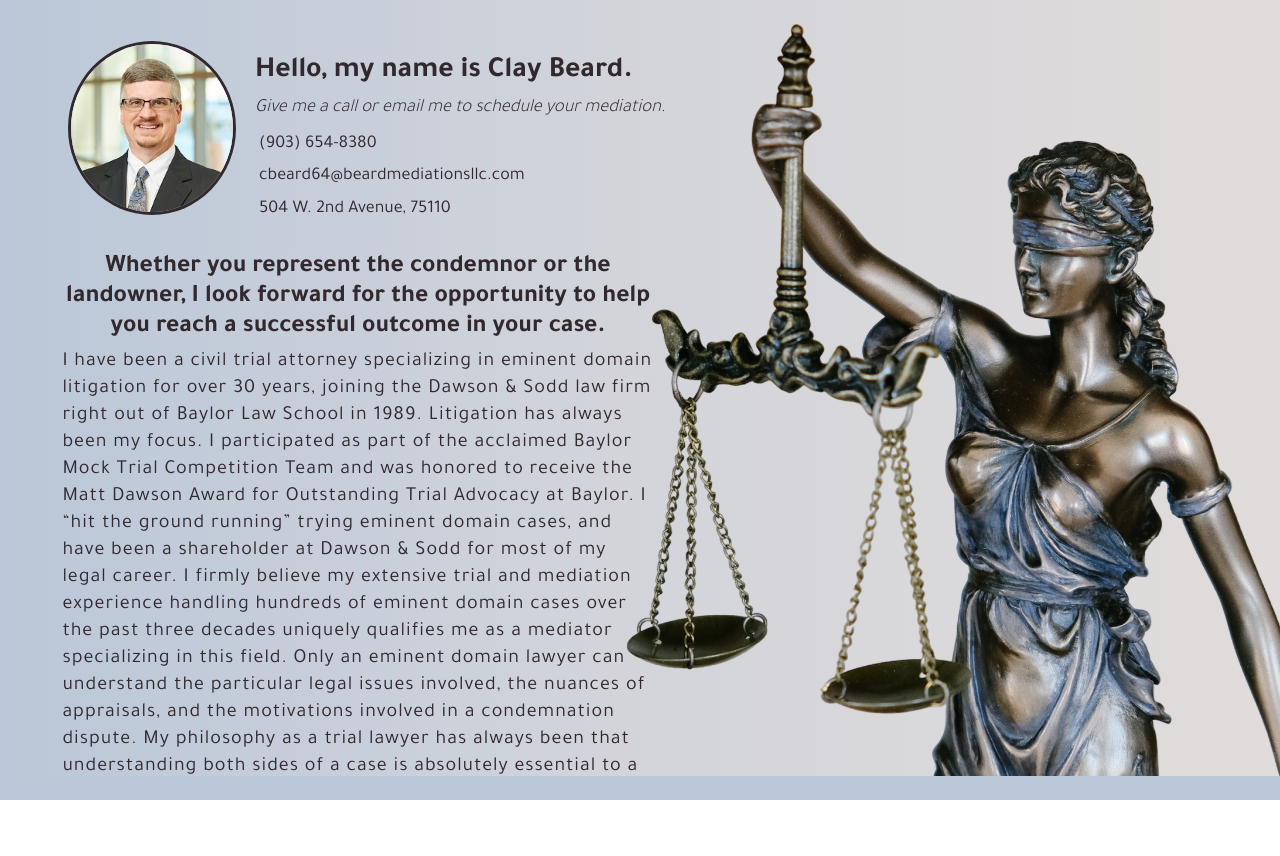
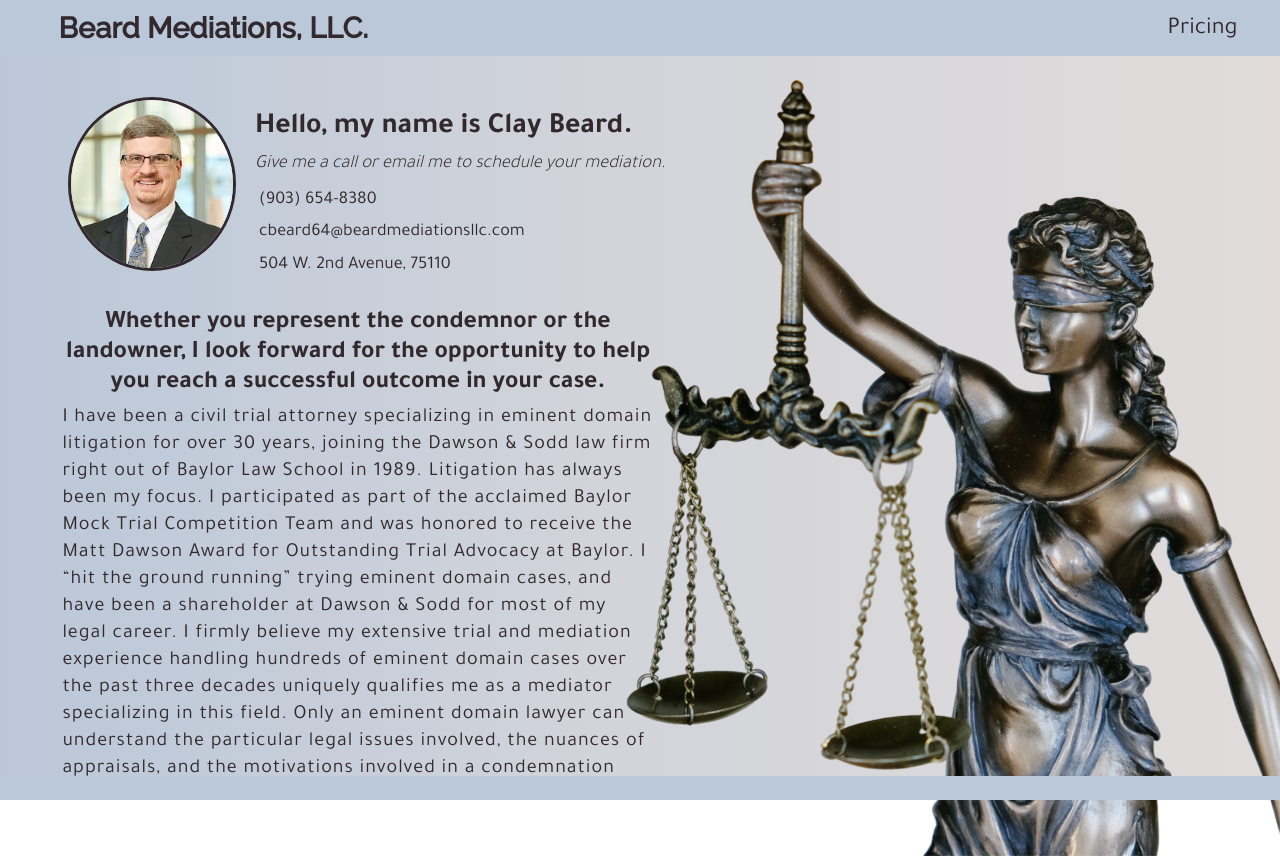
Before and after one commit to h-elliot/beard-mediations, a React (Create React App) app: page / in a window 1280 px wide. Before the commit the page ends 800 px from the top, so only its background shows below. Built offline with nearby package versions, Linux system fonts and the light colour scheme.

Commit message:
navbar added, scrolling

```diff
--- a/src/App.css
+++ b/src/App.css
@@ -17,7 +17,7 @@ color: #326771
 *, html, body {
   height: 100vh;
   color: #32292F;
-  overflow: hidden;
+  overflow: auto;
   font-family: 'Tajawal', sans-serif;
 }
 
--- a/src/components/Navbar.js
+++ b/src/components/Navbar.js
@@ -1,12 +1,12 @@
 import React from 'react';
-import { useState } from 'react';
+// import { useState } from 'react';
 import '../styles/Navbar.css';
 
 export default function Navbar() {
-	const [open, setOpen] = React.useState(false);
+	// const [open, setOpen] = React.useState(false);
 
-	const handleOpen = () => {
-		setOpen(!open);
+	// const handleOpen = () => {
+	// 	setOpen(!open);
 
 	return (
 		<header className='App-header'>
@@ -20,5 +20,5 @@ export default function Navbar() {
 			</div>
 		</header>
 	);
-	};
 }
+// }
--- a/src/styles/Footer.css
+++ b/src/styles/Footer.css
@@ -32,6 +32,6 @@
 
 
 	text-align: center;
-	font-size: 6pt;
+	font-size: 8pt;
 
 }
--- a/src/styles/Navbar.css
+++ b/src/styles/Navbar.css
@@ -9,7 +9,7 @@
 	/* justify-content: space-between; */
 	align-items: center;
 	transition: all .7s ease-in;
-	background-color: #E7E1E0;
+	background-color: #BBC8D9;
 
   	position: sticky;
 	top: 0;
```
Lines whose indentation alone changed are shown as unchanged.
